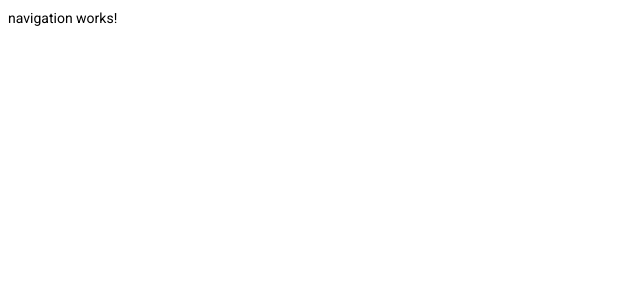
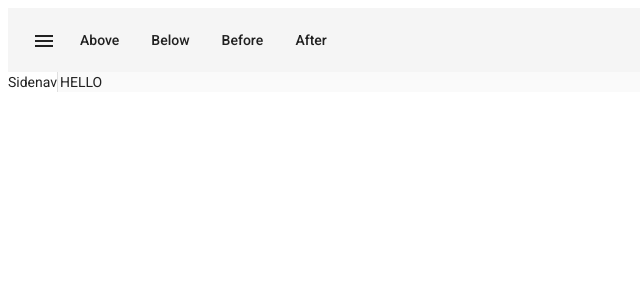
Before and after one commit to TUTUBIG/e2baoshop, an Angular app: page / in a window 1280 px wide. Shown: the top 300 px of the page, without its empty margins (0-640 px from the left). Built offline with nearby package versions, Linux system fonts and the light colour scheme.

Commit message:
side navigator

```diff
--- a/src/app/navigation/navigation.component.html
+++ b/src/app/navigation/navigation.component.html
@@ -1 +1,42 @@
-<p>navigation works!</p>
+<ng-container>
+  <mat-toolbar>
+    <button mat-icon-button (click)="sidenav.toggle()">
+      <mat-icon>menu</mat-icon>
+    </button>
+
+    <button mat-button [matMenuTriggerFor]="aboveMenu">Above</button>
+    <mat-menu #aboveMenu="matMenu" yPosition="above">
+      <button mat-menu-item>Item 1</button>
+      <button mat-menu-item>Item 2</button>
+    </mat-menu>
+
+    <button mat-button [matMenuTriggerFor]="belowMenu">Below</button>
+    <mat-menu #belowMenu="matMenu" yPosition="below">
+      <button mat-menu-item>Item 1</button>
+      <button mat-menu-item>Item 2</button>
+    </mat-menu>
+
+    <button mat-button [matMenuTriggerFor]="beforeMenu">Before</button>
+    <mat-menu #beforeMenu="matMenu" xPosition="before">
+      <button mat-menu-item>Item 1</button>
+      <button mat-menu-item>Item 2</button>
+    </mat-menu>
+
+
+    <button mat-button [matMenuTriggerFor]="afterMenu">After</button>
+    <mat-menu #afterMenu="matMenu" xPosition="after">
+      <button mat-menu-item>Item 1</button>
+      <button mat-menu-item>Item 2</button>
+    </mat-menu>
+  </mat-toolbar>
+
+
+  <mat-sidenav-container class="example-container">
+    <mat-sidenav #sidenav mode="side" opened class="example-sidenav">
+       Sidenav
+    </mat-sidenav>
+    <mat-sidenav-content>
+      HELLO
+    </mat-sidenav-content>
+  </mat-sidenav-container>
+</ng-container>
```
Also changed, not shown: src/app/app.module.ts (+11 -5 lines).
